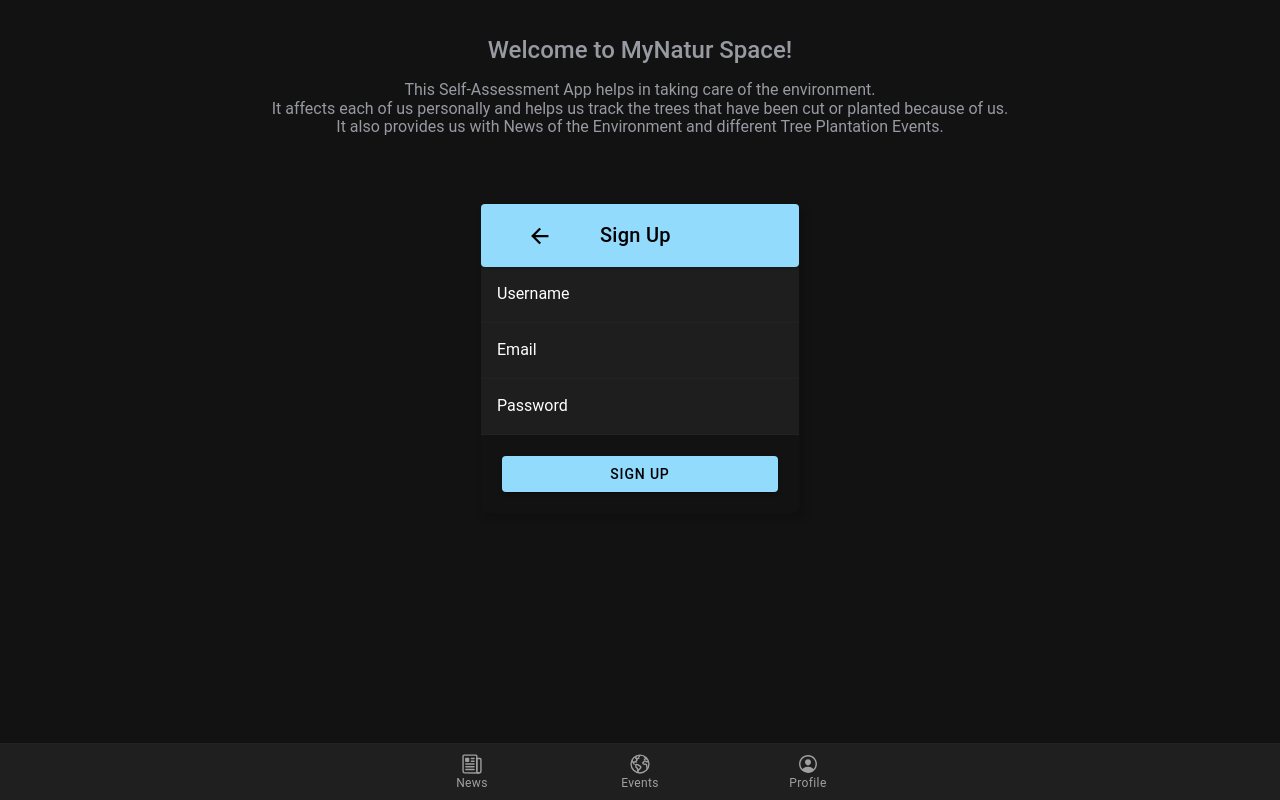
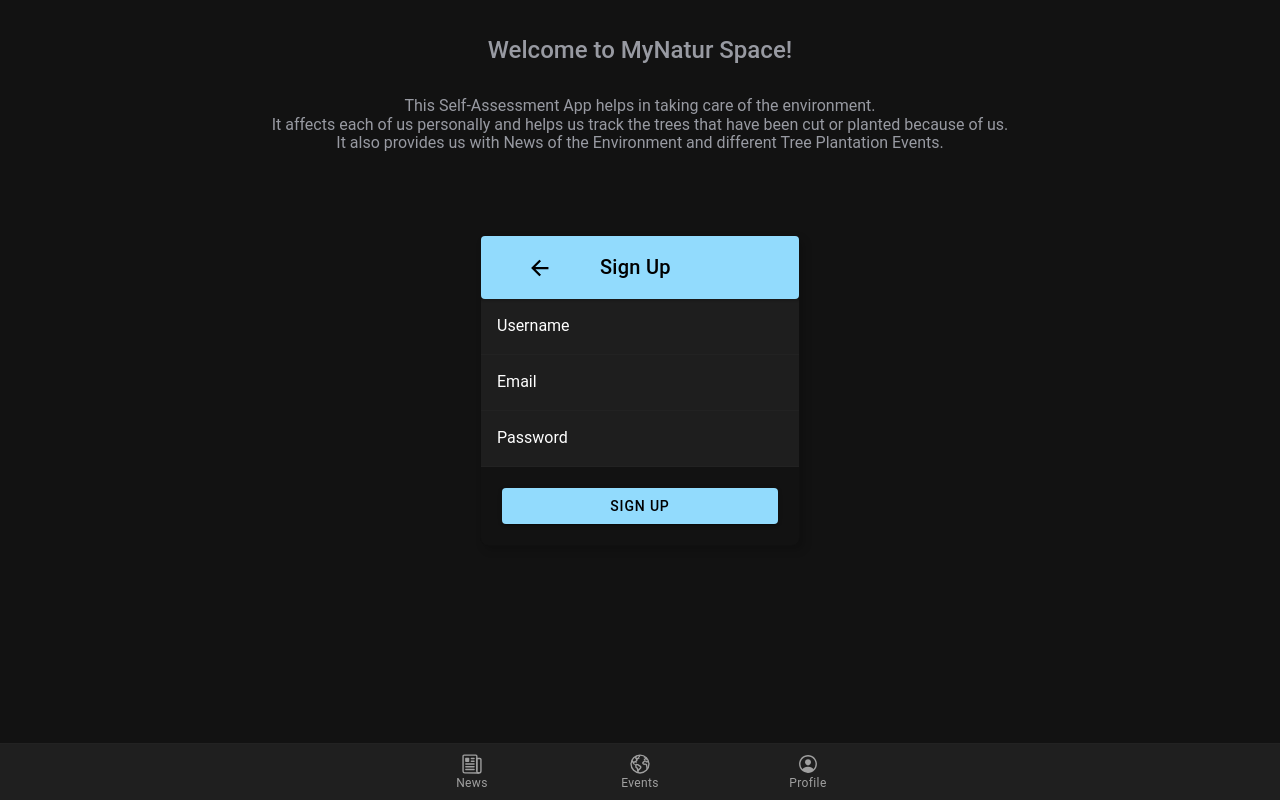
Before and after one commit to myOhana/MyNatur.Space, a React (Create React App) app: page /register in a window 1280 px wide. Built offline with nearby package versions, Linux system fonts and the light colour scheme; no server answers.

Commit message:
added padding to signup paragraph

```diff
--- a/src/pages/Auth/Signup.js
+++ b/src/pages/Auth/Signup.js
@@ -52,8 +52,8 @@ const Signup = (props) => {
 
       <IonContent>
         <IonText color="medium" className='tc ma4'>
-          <h2 > Welcome to MyNatur Space!</h2>
-          <p>
+          <h2> Welcome to MyNatur Space!</h2>
+          <p className="pa3 tc">
             {" "}
             This Self-Assessment App helps in taking care of the environment.{" "}
             <br /> It affects each of us personally and helps us track the trees
```
